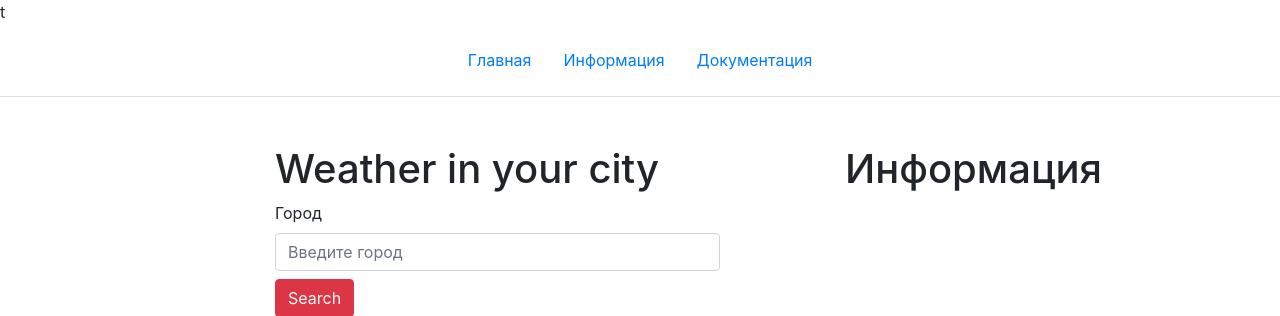
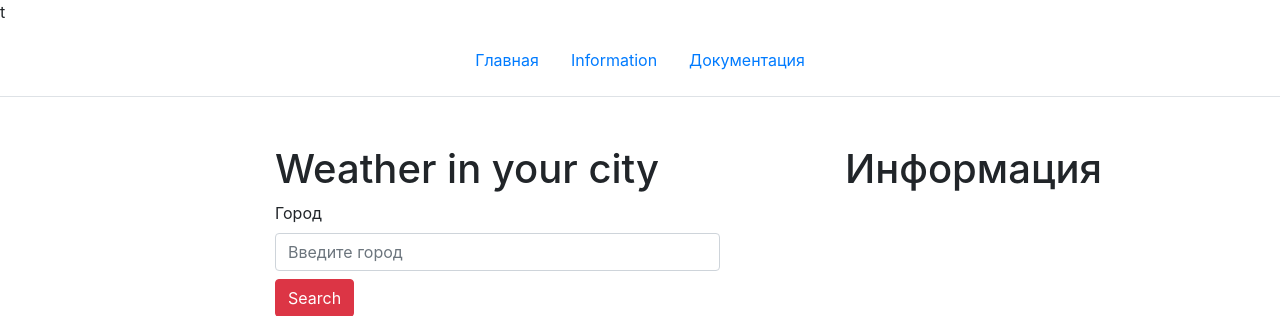
Before and after one commit to AleksEsin/WeatherApp, a Django app: template weather/templates/weather/index.html in a window 1280 px wide. Shown: the top 316 px of the page. Run offline with Django 3.2, Linux system fonts and the light colour scheme; the template is opened without the code that fills it: values that come from a table or form of the project are taken from there, others are empty.

Commit message:
Update index.html

```diff
--- a/weather/templates/weather/index.html
+++ b/weather/templates/weather/index.html
@@ -11,7 +11,7 @@
   <div class="d-flex flex-wrap justify-content-center py-3 mb-4 border-bottom">
         <ul class="nav nav-pills">
         <li class="nav-item"><a href="#" class="nav-link" aria-current="page">Главная</a></li>
-        <li class="nav-item"><a href="#" class="nav-link">Информация</a></li>
+        <li class="nav-item"><a href="#" class="nav-link">Information</a></li>
         <li class="nav-item"><a href="#" class="nav-link">Документация</a></li>
       </ul>
   </div>
```
